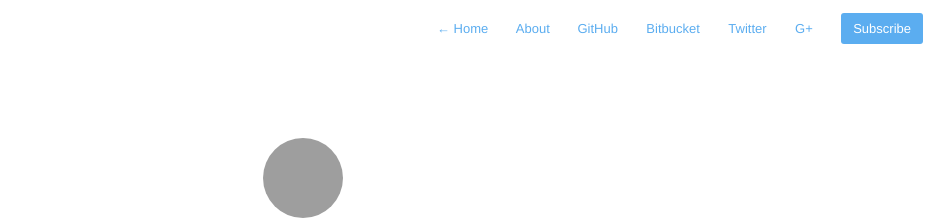
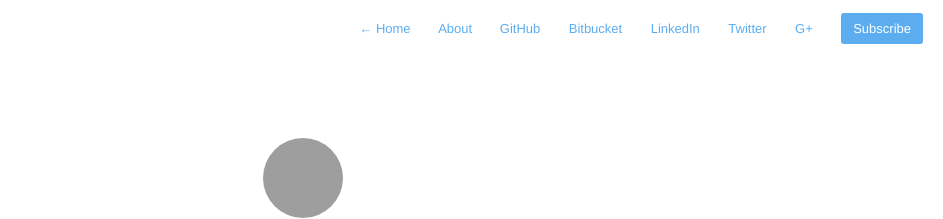
Before and after one commit to MadcapJake/madcapjake.github.io, a Jekyll site: the page built from index.html, in a window 1280 px wide. Shown: the top 219 px of the page, without its empty margins (337-1280 px from the left). Built offline with Jekyll 4.4.1, drawn with Linux system fonts in a browser that asks for light colours; nearby versions of some CDN libraries; Markdown is read by kramdown in place of the engine named in the settings; the list of posts is cut into pages by our own code; grey boxes are pictures that could not be loaded.

Commit message:
Add LinkedIn link

```diff
--- a/_includes/navigation.html
+++ b/_includes/navigation.html
@@ -10,6 +10,7 @@
     {% endif %}
     <a href="https://github.com/MadcapJake">GitHub</a>
     <a href="https://bitbucket.org/MadcapJake/">Bitbucket</a>
+    <a href="https://www.linkedin.com/in/russojt">LinkedIn</a>
     <a href="https://twitter.com/MadcapJake">Twitter</a>
     <a href="https://plus.google.com/u/0/+JakeRusso/posts">G+</a>
     <a class="cta" href="{{ site.baseurl }}feed.xml">Subscribe</a>
```
